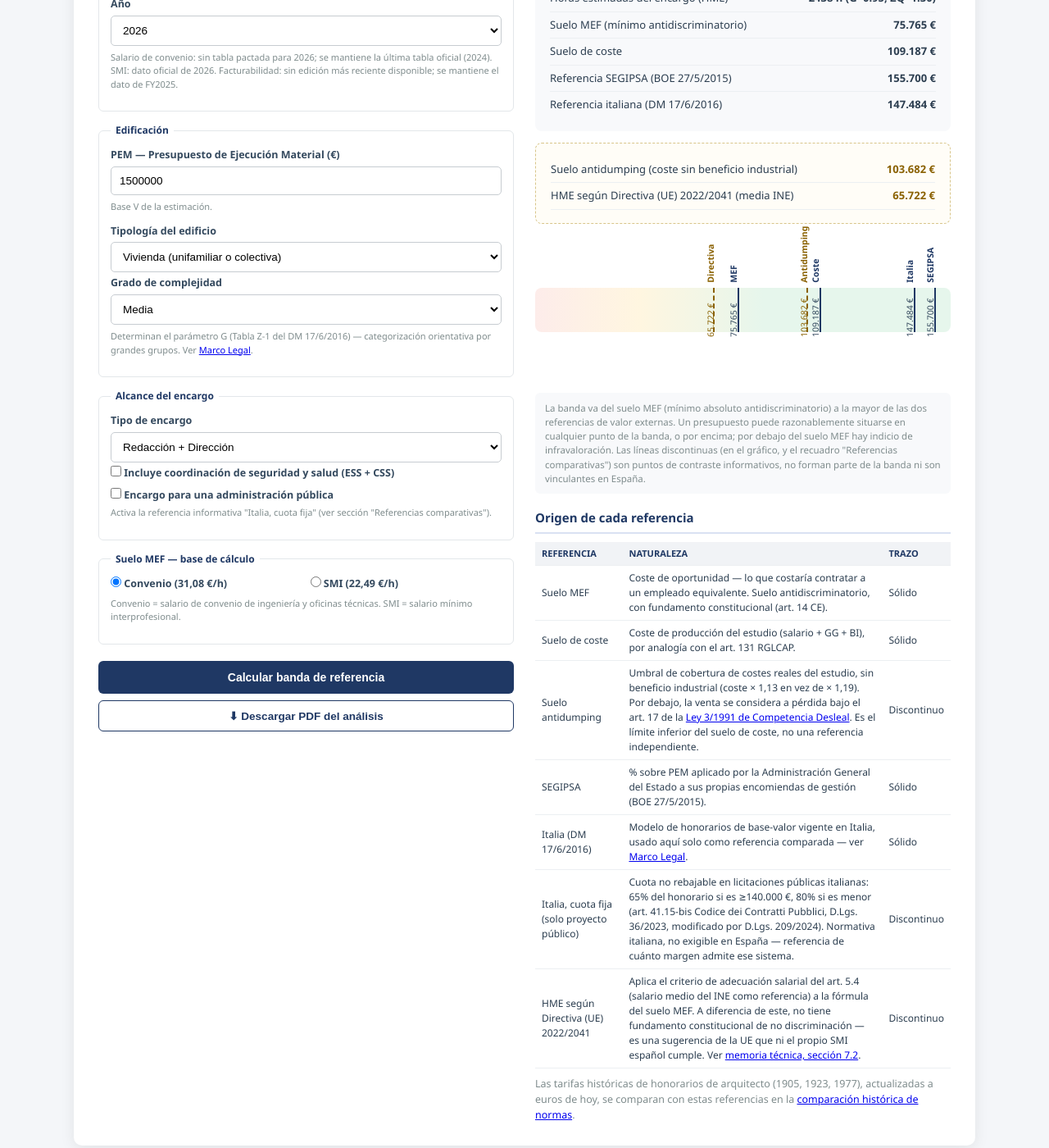
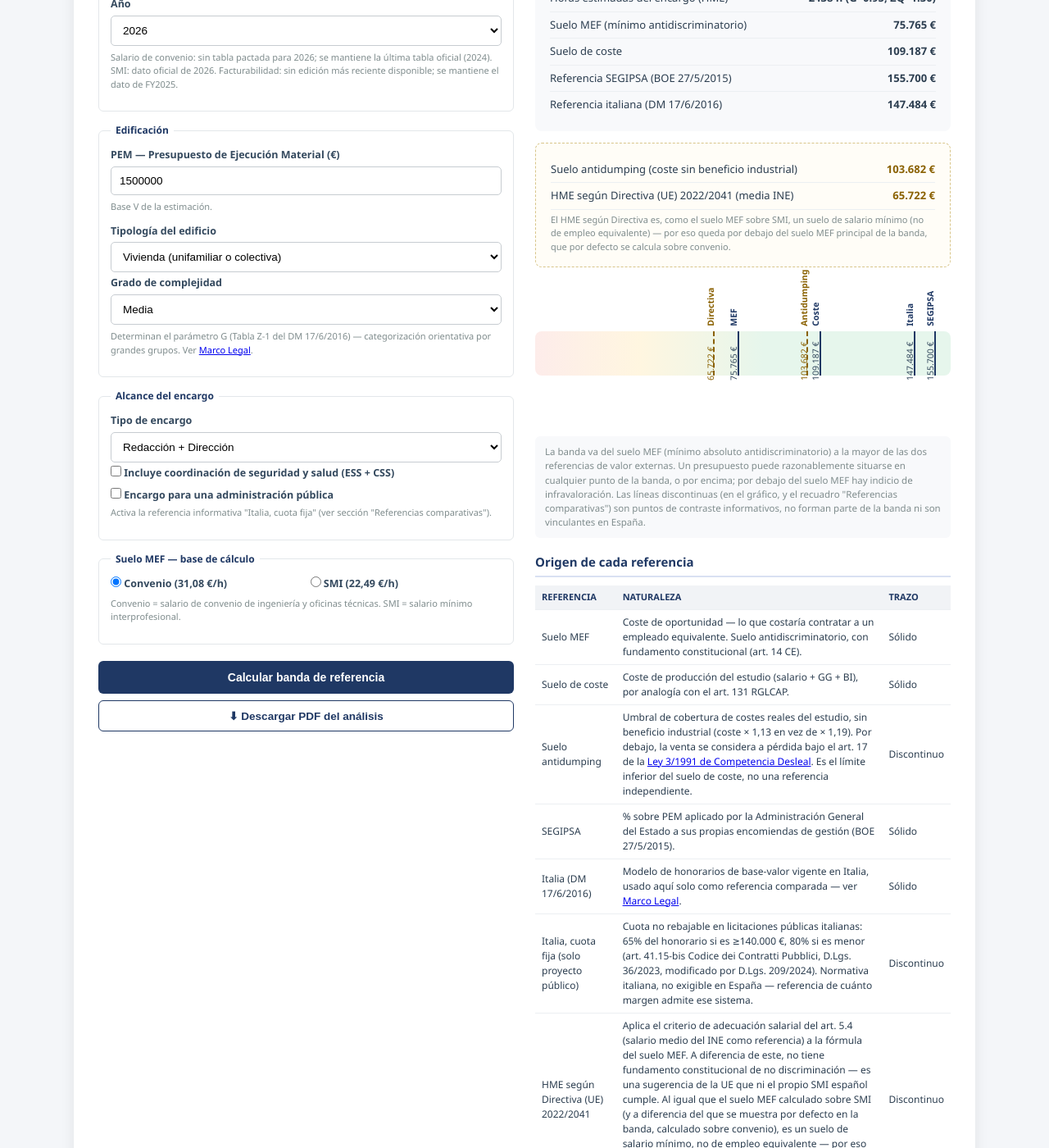
Before and after one commit to HME-MEF/hme-mef.github.io, a Jekyll site: the page herramientas/calculadora-estimacion.html, which Jekyll copies as it is, in a window 1280 px wide and 1400 px high, scrolled down 327 px. Shown: the whole window at 82% size. Built offline with Jekyll 4.4.1, drawn with Linux system fonts in a browser that asks for light colours; some of the changed text lies outside the part shown.

Commit message:
Añade nota explicando por qué el HME-Directiva queda por debajo del suelo MEF principal
A petición del usuario: aclara, tanto en el recuadro de resultados
como en la tabla "Origen de cada referencia", que el HME según la
Directiva (UE) 2022/2041 es, como el suelo MEF calculado sobre SMI,
un suelo de salario mínimo (no de empleo equivalente) — por eso
queda por debajo del suelo MEF principal de la banda, que por
defecto usa la base de convenio. En ES y EN.

Co-Authored-By: Claude Sonnet 5 <noreply@anthropic.com>
Claude-Session: https://claude.ai/code/session_01EaUnjfK5fzo4HrC78So8Nx

```diff
--- a/herramientas/calculadora-estimacion.html
+++ b/herramientas/calculadora-estimacion.html
@@ -194,6 +194,11 @@
           <div class="result-row"><span>Suelo antidumping (coste sin beneficio industrial)</span><span class="v" id="r-antidumping">—</span></div>
           <div class="result-row"><span>HME según Directiva (UE) 2022/2041 (media INE)</span><span class="v" id="r-directiva">—</span></div>
           <div class="result-row" id="row-italia65"><span>Italia, cuota fija no rebajable</span><span class="v" id="r-italia65">—</span></div>
+          <div class="hint" style="margin:4px 0 0;">
+            El HME según Directiva es, como el suelo MEF sobre SMI, un suelo de salario mínimo
+            (no de empleo equivalente) — por eso queda por debajo del suelo MEF principal de la
+            banda, que por defecto se calcula sobre convenio.
+          </div>
         </div>
 
         <div class="band" id="band-viz"></div>
@@ -214,7 +219,7 @@
           <tr><td>SEGIPSA</td><td>% sobre PEM aplicado por la Administración General del Estado a sus propias encomiendas de gestión (BOE 27/5/2015).</td><td>Sólido</td></tr>
           <tr><td>Italia (DM 17/6/2016)</td><td>Modelo de honorarios de base-valor vigente en Italia, usado aquí solo como referencia comparada — ver <a href="{{ '/marco-legal/' | relative_url }}">Marco Legal</a>.</td><td>Sólido</td></tr>
           <tr><td>Italia, cuota fija (solo proyecto público)</td><td>Cuota no rebajable en licitaciones públicas italianas: 65% del honorario si es ≥140.000 €, 80% si es menor (art. 41.15-bis Codice dei Contratti Pubblici, D.Lgs. 36/2023, modificado por D.Lgs. 209/2024). Normativa italiana, no exigible en España — referencia de cuánto margen admite ese sistema.</td><td>Discontinuo</td></tr>
-          <tr><td>HME según Directiva (UE) 2022/2041</td><td>Aplica el criterio de adecuación salarial del art. 5.4 (salario medio del INE como referencia) a la fórmula del suelo MEF. A diferencia de este, no tiene fundamento constitucional de no discriminación — es una sugerencia de la UE que ni el propio SMI español cumple. Ver <a href="{{ '/herramientas/metodologia/' | relative_url }}">memoria técnica, sección 7.2</a>.</td><td>Discontinuo</td></tr>
+          <tr><td>HME según Directiva (UE) 2022/2041</td><td>Aplica el criterio de adecuación salarial del art. 5.4 (salario medio del INE como referencia) a la fórmula del suelo MEF. A diferencia de este, no tiene fundamento constitucional de no discriminación — es una sugerencia de la UE que ni el propio SMI español cumple. Al igual que el suelo MEF calculado sobre SMI (y a diferencia del que se muestra por defecto en la banda, calculado sobre convenio), es un suelo de salario mínimo, no de empleo equivalente — por eso queda por debajo del suelo MEF principal. Ver <a href="{{ '/herramientas/metodologia/' | relative_url }}">memoria técnica, sección 7.2</a>.</td><td>Discontinuo</td></tr>
         </table>
         <p style="font-size:12.5px; color:#7f8c8d; margin-top:10px;">
           Las tarifas históricas de honorarios de arquitecto (1905, 1923, 1977), actualizadas a euros de hoy, se comparan con estas referencias en la <a href="{{ '/herramientas/normas-historicas/' | relative_url }}">comparación histórica de normas</a>.
```
Also changed, not shown: en/herramientas/calculadora-estimacion.html (+6 -1 lines).
